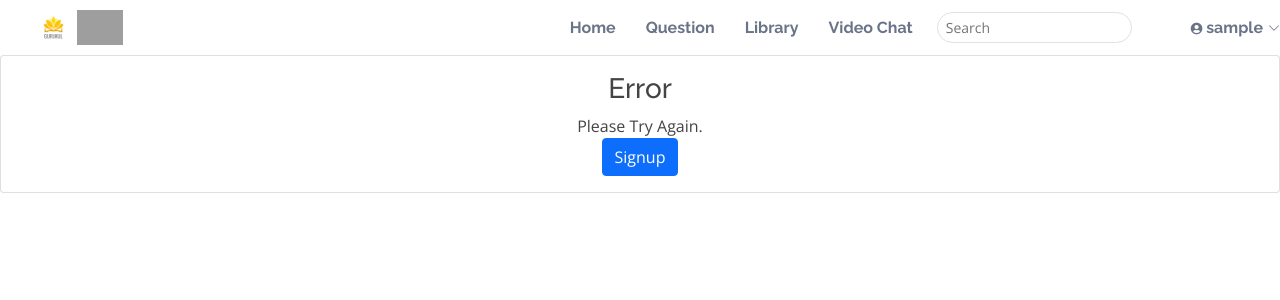
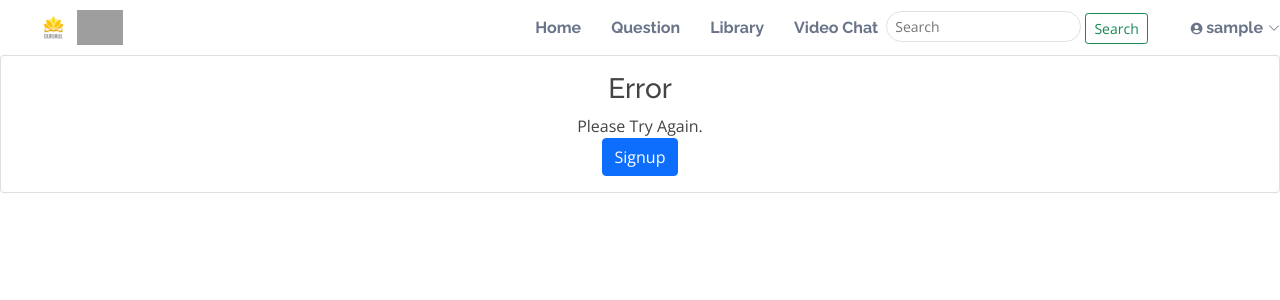
Before and after one commit to belelaritra/Gurukul, a Django app: page /error/ in a window 1280 px wide. Shown: the top 300 px of the page. Run offline with Django 3.2, Linux system fonts and the light colour scheme; the visitor is signed in with stand-in values (Sample User, id 1); some libraries are stand-ins or nearby versions; grey boxes are pictures that could not be loaded.

Commit message:
search button added

```diff
--- a/templates/base.html
+++ b/templates/base.html
@@ -99,7 +99,7 @@
           <form
             method="GET"
             action="/search"
-            class="form-inline md-form form-sm mt-0 mx-4 rounded pull-right"
+            class="form-inline md-form form-sm mt-0 mx-2 rounded pull-right"
           >
             <input
               name="query"
@@ -109,6 +109,9 @@
               placeholder="Search"
               aria-label="Search"
             />
+            <button class="btn btn-sm btn-outline-success" type="submit">
+              Search
+            </button>
           </form>
         </li>
 
@@ -126,7 +129,7 @@
               <form
                 method="POST"
                 action="/user"
-                class="form-inline md-form form-sm mt-0 mx-4 rounded pull-right"
+                class="form-inline md-form form-sm mt-0 mx-2 rounded pull-right"
               >
                 {% csrf_token %}
                 <input
```
